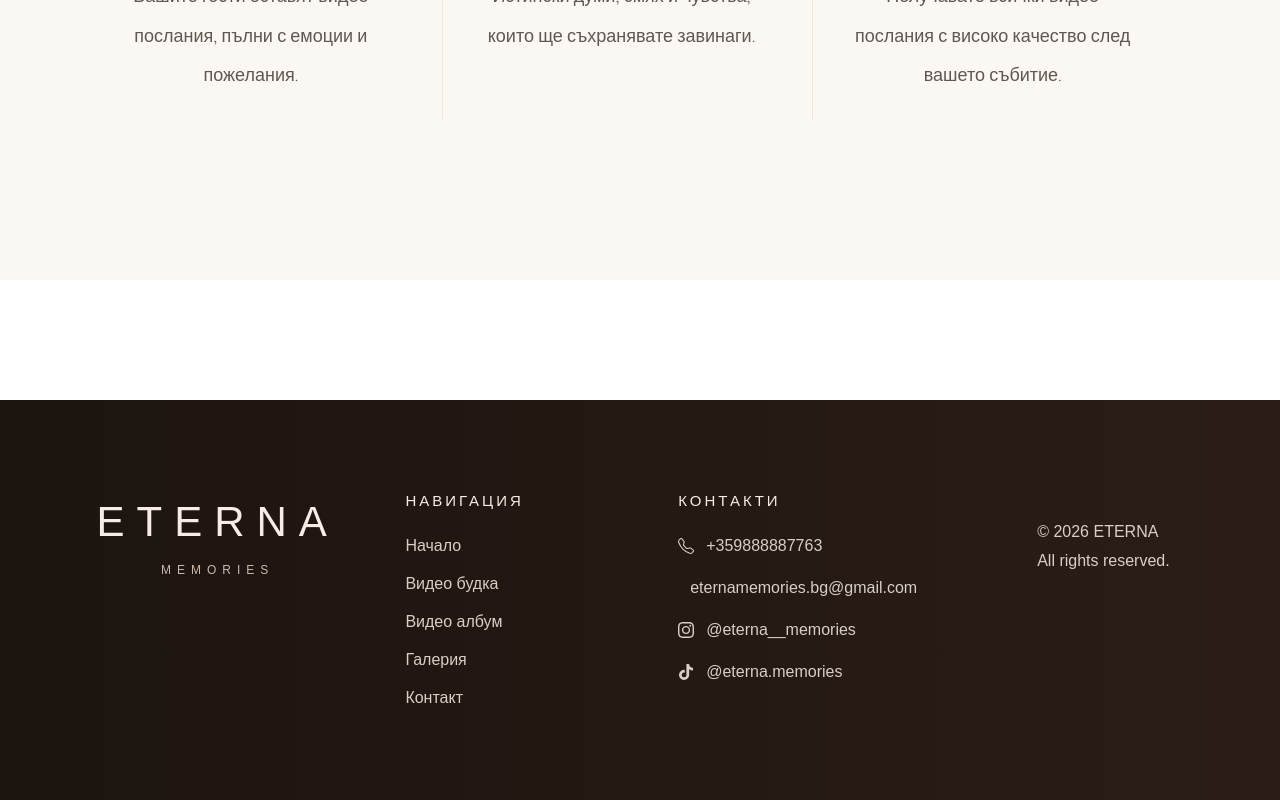
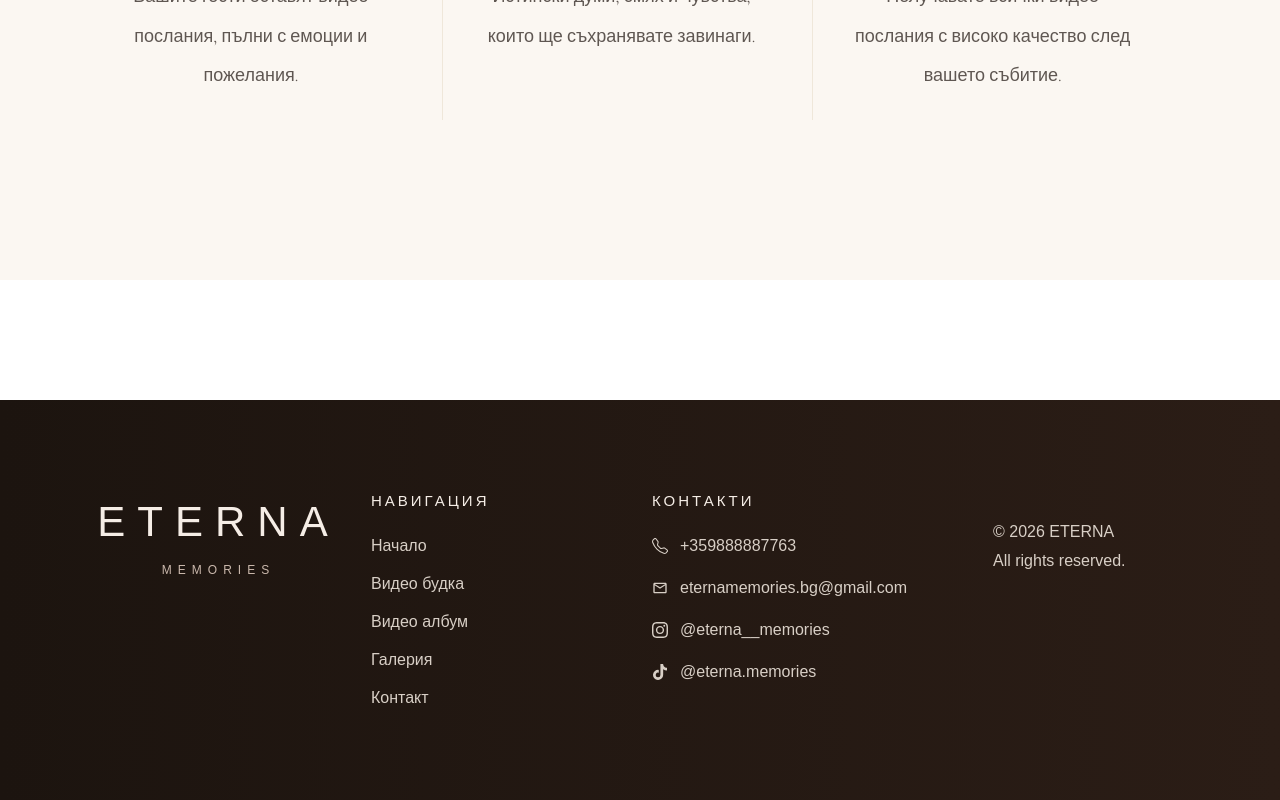
Before and after one commit to nansitocheva-netizen/eterna-site, a Next.js app: page / in a window 1280 px wide. Shown: the part 1380-2180 px from the top of the page. Built offline with nearby package versions, Linux system fonts and the light colour scheme.

Commit message:
fix mobile layout

```diff
--- a/app/layout.tsx
+++ b/app/layout.tsx
@@ -52,14 +52,8 @@ export default function RootLayout({
     <div
   style={{
     display: "grid",
-  gridTemplateColumns:
-    typeof window !== "undefined" && window.innerWidth < 768
-      ? "1fr"
-      : "1.2fr 1fr 1fr 1fr",
-  gap:
-    typeof window !== "undefined" && window.innerWidth < 768
-      ? "24px"
-      : "60px",
+    gridTemplateColumns: "repeat(auto-fit, minmax(220px, 1fr))",
+    gap: "24px",
     alignItems: "start",
     width: "100%",
     margin: "0 auto",
```
Lines whose indentation alone changed are shown as unchanged.
